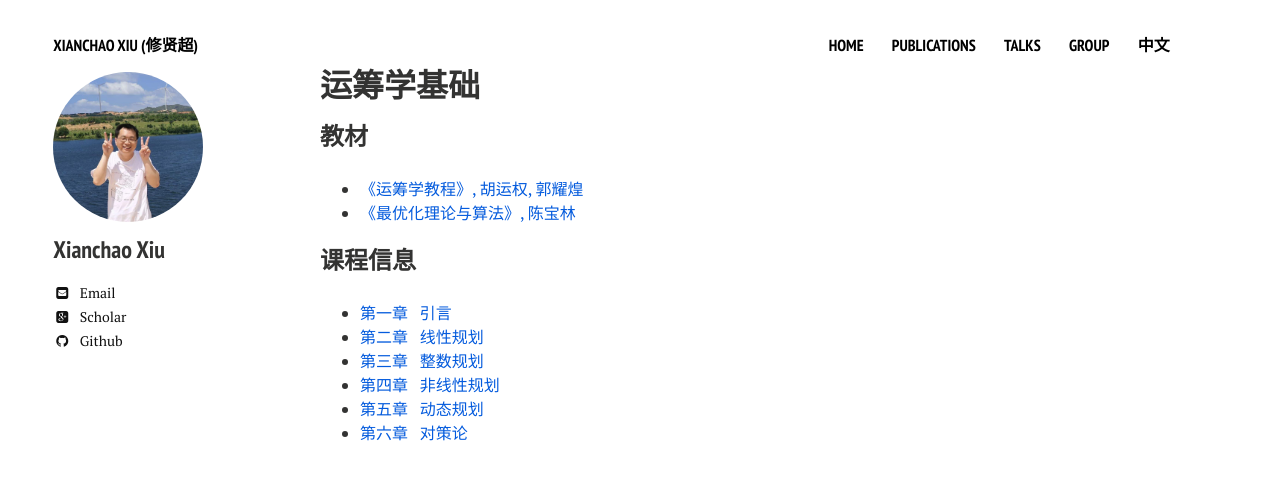
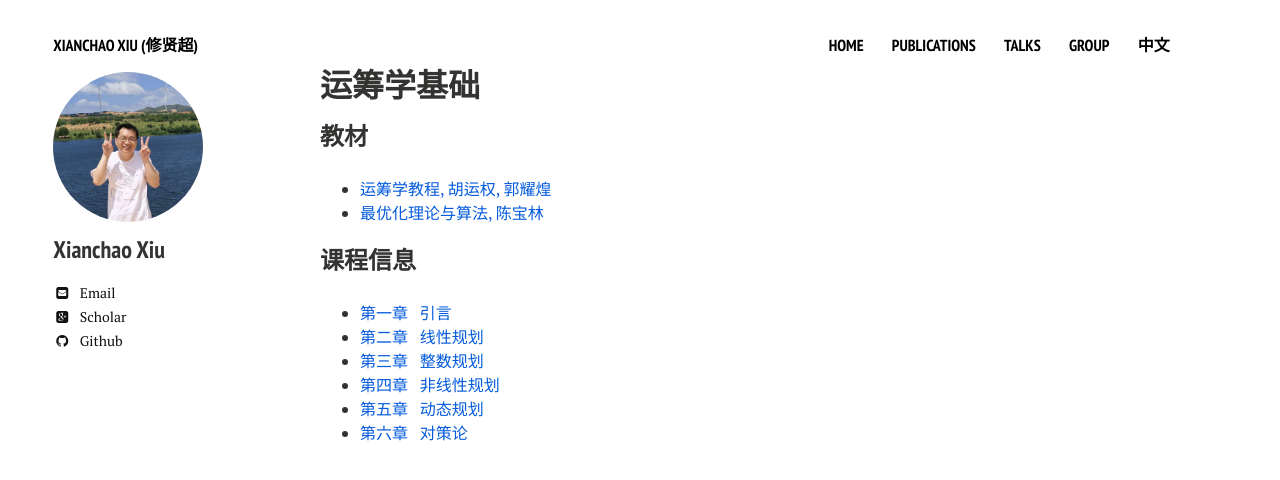
Before and after one commit to xianchaoxiu/xianchaoxiu.github.io, a Jekyll site: the page built from chinese/OR/index.md, in a window 1280 px wide. Shown: the top 480 px of the page. Built offline with Jekyll 4.4.1, drawn with Linux system fonts in a browser that asks for light colours; nearby versions of some CDN libraries.

Commit message:
Update index.md

```diff
--- a/chinese/OR/index.md
+++ b/chinese/OR/index.md
@@ -6,8 +6,8 @@ share: false
 ---
 
 ### 教材
-* <a href="https://item.jd.com/14020941.html" class="textlink" target="_blank"> 《运筹学教程》, 胡运权, 郭耀煌 </a><br>
-* <a href="https://item.jd.com/12755179.html" class="textlink" target="_blank"> 《最优化理论与算法》, 陈宝林</a><br>
+* <a href="https://item.jd.com/14020941.html" class="textlink" target="_blank"> 运筹学教程, 胡运权, 郭耀煌 </a><br>
+* <a href="https://item.jd.com/12755179.html" class="textlink" target="_blank"> 最优化理论与算法, 陈宝林</a><br>
 
 ### 课程信息
 * <a href="../chinese/OR/引言.pdf" class="textlink" target="_blank">  第一章 &nbsp;  引言<br>
```
